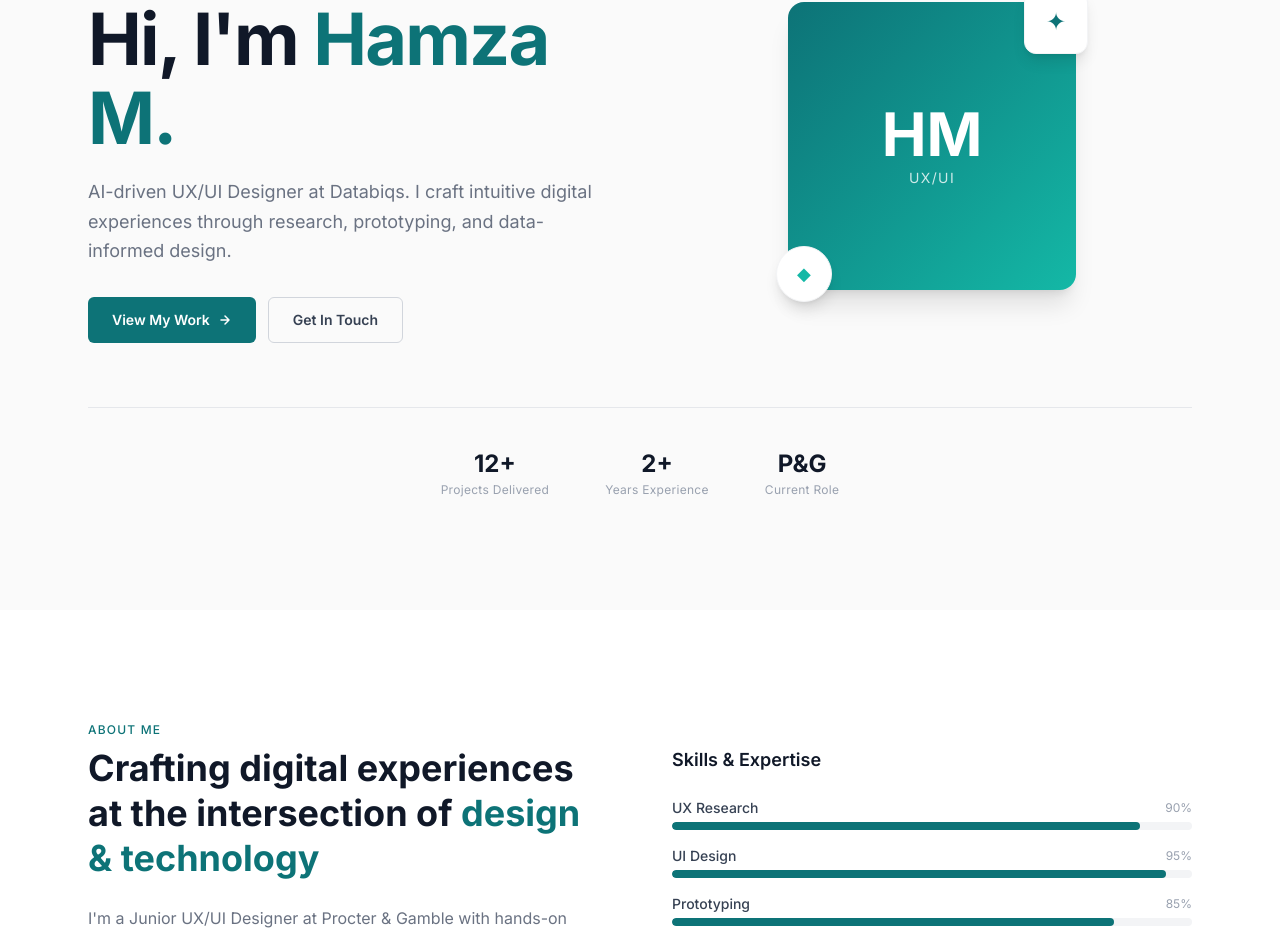
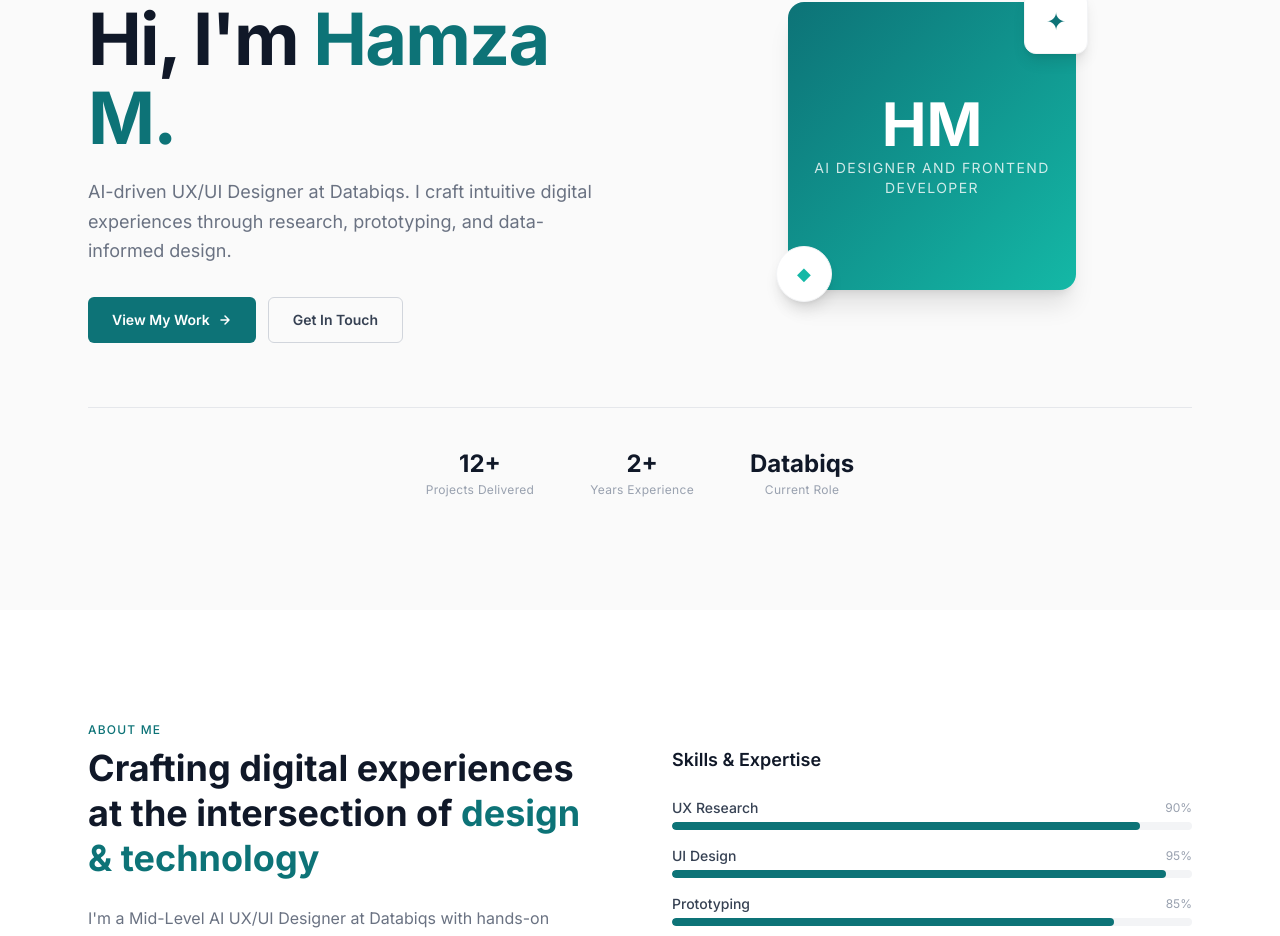
Before and after one commit to hmzamumtaz/Hamza-M, a Next.js app: page / in a window 1280 px wide. Shown: the part 180-1116 px from the top of the page. Built offline with nearby package versions, Linux system fonts and the light colour scheme.

Commit message:
Update company to Databiqs, role to Mid-Level AI UX/UI Designer

```diff
--- a/src/components/About.tsx
+++ b/src/components/About.tsx
@@ -31,7 +31,7 @@ export default function About() {
 
             <div className="space-y-4 text-gray-500 leading-relaxed">
               <p>
-                I&apos;m a Junior UX/UI Designer at Procter &amp; Gamble with hands-on
+                I&apos;m a Mid-Level AI UX/UI Designer at Databiqs with hands-on
                 experience in usability testing, UX research, and prototyping within
                 an enterprise environment.
               </p>
--- a/src/components/Hero.tsx
+++ b/src/components/Hero.tsx
@@ -46,7 +46,7 @@ export default function Hero() {
               <div className="w-72 h-72 rounded-2xl bg-gradient-to-br from-[#0d7377] to-[#14b8a6] flex items-center justify-center shadow-xl">
                 <div className="text-center text-white">
                   <div className="text-6xl font-bold mb-1">HM</div>
-                  <div className="text-sm opacity-80 tracking-widest uppercase">UX/UI</div>
+                  <div className="text-sm opacity-80 tracking-widest uppercase">AI Designer and Frontend Developer</div>
                 </div>
               </div>
               <div className="absolute -top-3 -right-3 w-16 h-16 rounded-xl bg-white shadow-lg border border-gray-100 flex items-center justify-center text-[#0d7377] text-2xl">
@@ -63,7 +63,7 @@ export default function Hero() {
           {[
             { value: "12+", label: "Projects Delivered" },
             { value: "2+", label: "Years Experience" },
-            { value: "P&G", label: "Current Role" },
+            { value: "Databiqs", label: "Current Role" },
           ].map((s) => (
             <div key={s.label} className="text-center">
               <p className="text-2xl font-bold text-gray-900">{s.value}</p>
```
